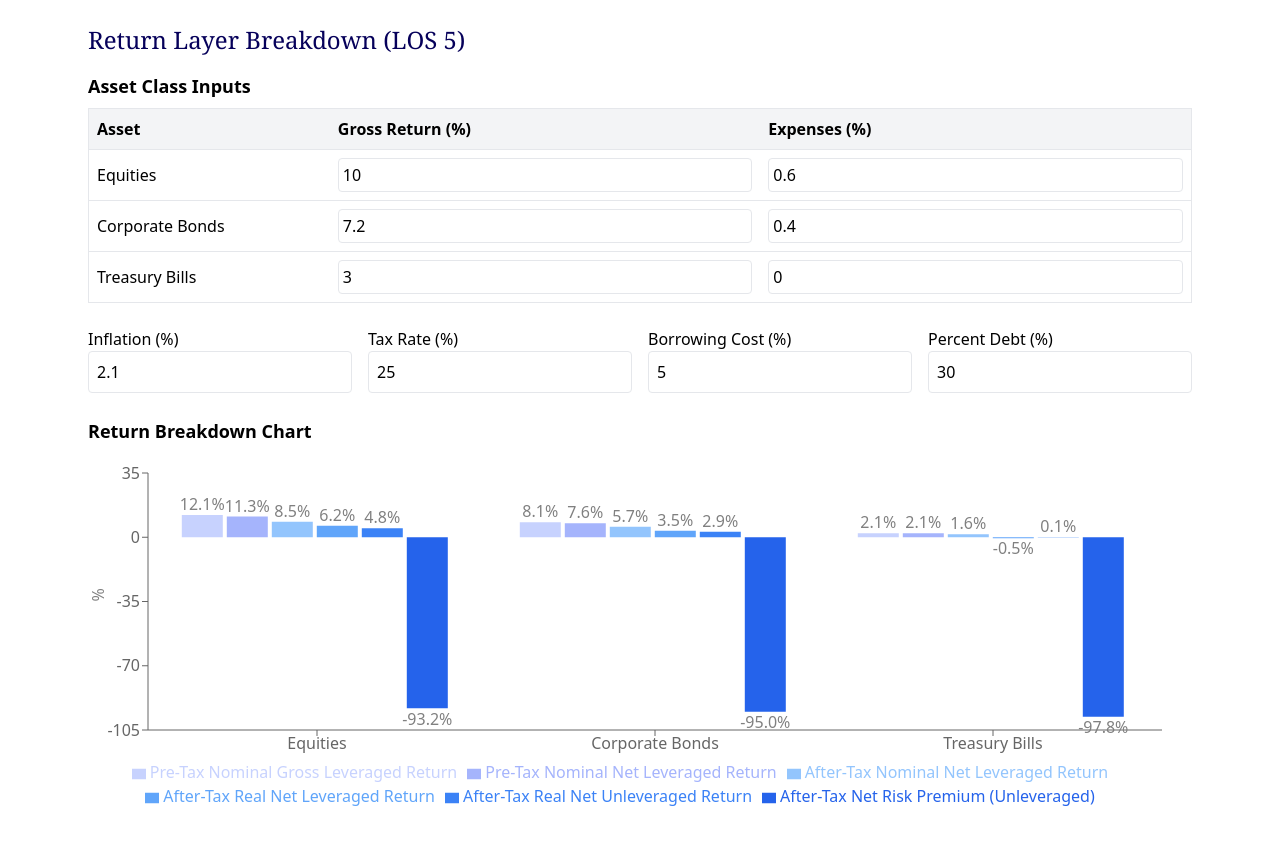
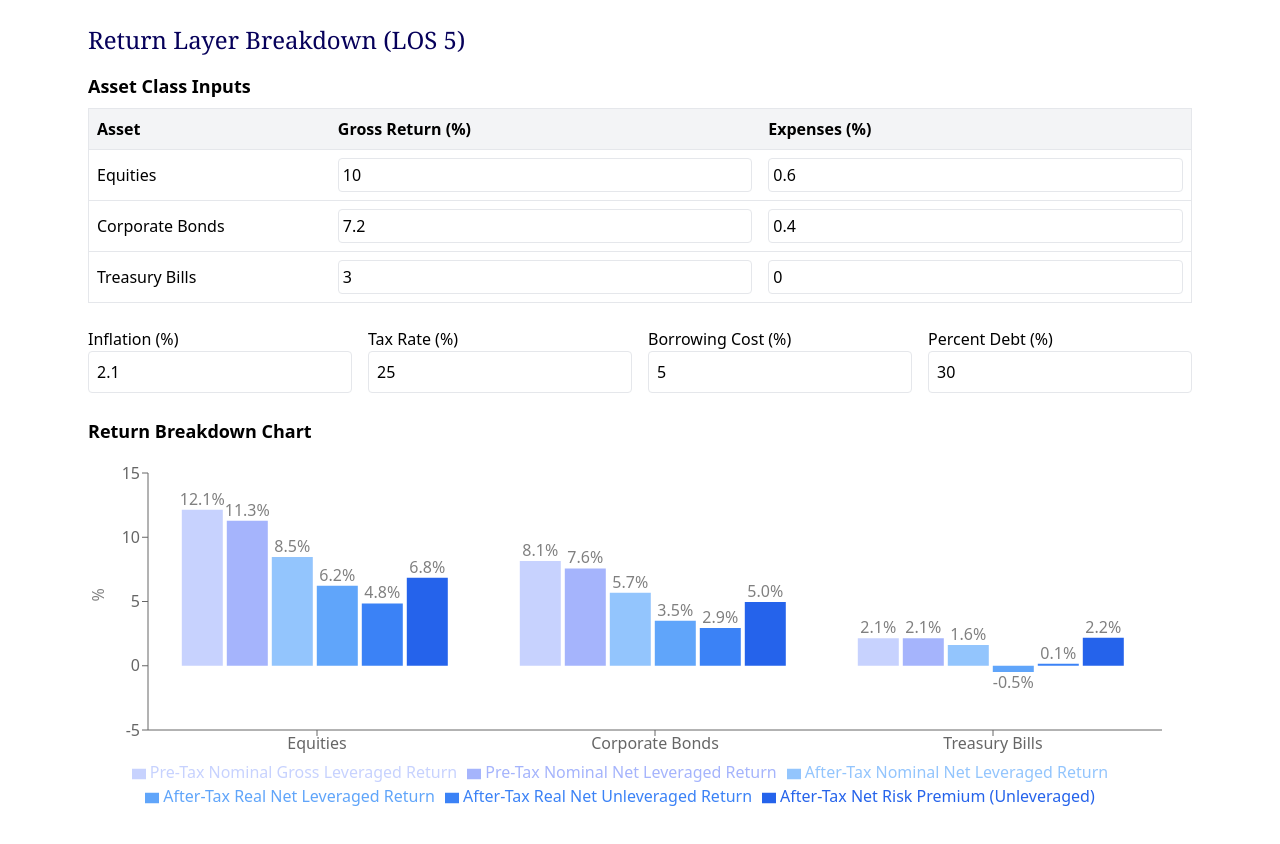
Before and after one commit to PaulReadCFA/lm1los5, a React (Vite) app: page / in a window 1280 px wide. Shown: the top 844 px of the page. Built offline with nearby package versions, Linux system fonts and the light colour scheme.

Commit message:
formula tweaks

```diff
--- a/src/App.jsx
+++ b/src/App.jsx
@@ -29,22 +29,20 @@ export default function LOS5ReturnLayers() {
   };
 
   const calculateReturns = (asset) => {
-    const g = asset.grossReturn / 100;   // Pre-tax nominal gross return
-    const e = asset.expenses / 100;      // Expenses
-    const d = percentDebt / 100;         // Debt ratio
-    const bc = borrowingCost / 100;      // Borrowing cost
-    const t = taxRate / 100;             // Tax rate
-    const inf = inflation / 100;         // Inflation rate
-    const rf = assets[2].grossReturn / 100;  // Treasury bill rate (for risk premium)
+    const g = asset.grossReturn / 100;
+    const e = asset.expenses / 100;
+    const d = percentDebt / 100;
+    const bc = borrowingCost / 100;
+    const t = taxRate / 100;
+    const inf = inflation / 100;
+    const rf = assets[2].grossReturn / 100;
 
-    // SME-style formulas
     const leveragedGross = g + d / (1 - d) * (g - bc);
     const leveragedNet = (g - e) + d / (1 - d) * ((g - e) - bc);
     const afterTax = leveragedNet * (1 - t);
     const afterTaxReal = (1 + afterTax) / (1 + inf) - 1;
-    const unleveragedNominal = (g - e) * (1 - t);
-    const unleveragedReal = (1 + unleveragedNominal) / (1 + inf) - 1;
-    const riskPremium = unleveragedNominal / (1 + rf) - 1;
+    const unleveragedReal = (1 + ((g - e) * (1 - t))) / (1 + inf) - 1;
+    const riskPremium = ((g - e) * (1 - t)) / (1 + rf); // matches SME formula
 
     return {
       leveragedGross: leveragedGross * 100,
@@ -174,42 +172,6 @@ export default function LOS5ReturnLayers() {
           </BarChart>
         </ResponsiveContainer>
       </div>
-
-      {/* Optional: Uncomment if needed */}
-      {/*
-      <div className="mb-10">
-        <h2 className="text-lg font-semibold mb-2">Return Calculations</h2>
-        <table className="w-full table-auto border text-sm">
-          <thead className="bg-gray-100">
-            <tr>
-              <th className="p-2 text-left">Asset</th>
-              <th className="p-2">Pre-Tax Nominal Gross Leveraged Return</th>
-              <th className="p-2">Pre-Tax Nominal Net Leveraged Return</th>
-              <th className="p-2">After-Tax Nominal Net Leveraged Return</th>
-              <th className="p-2">After-Tax Real Net Leveraged Return</th>
-              <th className="p-2">After-Tax Real Net Unleveraged Return</th>
-              <th className="p-2">After-Tax Net Risk Premium (Unleveraged)</th>
-            </tr>
-          </thead>
-          <tbody>
-            {assets.map((asset) => {
-              const r = calculateReturns(asset);
-              return (
-                <tr key={asset.name} className="border-t">
-                  <td className="p-2 font-medium">{asset.name}</td>
-                  <td className="p-2">{r.leveragedGross.toFixed(2)}%</td>
-                  <td className="p-2">{r.leveragedNet.toFixed(2)}%</td>
-                  <td className="p-2">{r.afterTax.toFixed(2)}%</td>
-                  <td className="p-2">{r.afterTaxReal.toFixed(2)}%</td>
-                  <td className="p-2">{r.unleveragedReal.toFixed(2)}%</td>
-                  <td className="p-2">{r.riskPremium.toFixed(2)}%</td>
-                </tr>
-              );
-            })}
-          </tbody>
-        </table>
-      </div>
-      */}
     </div>
   );
 }
```
